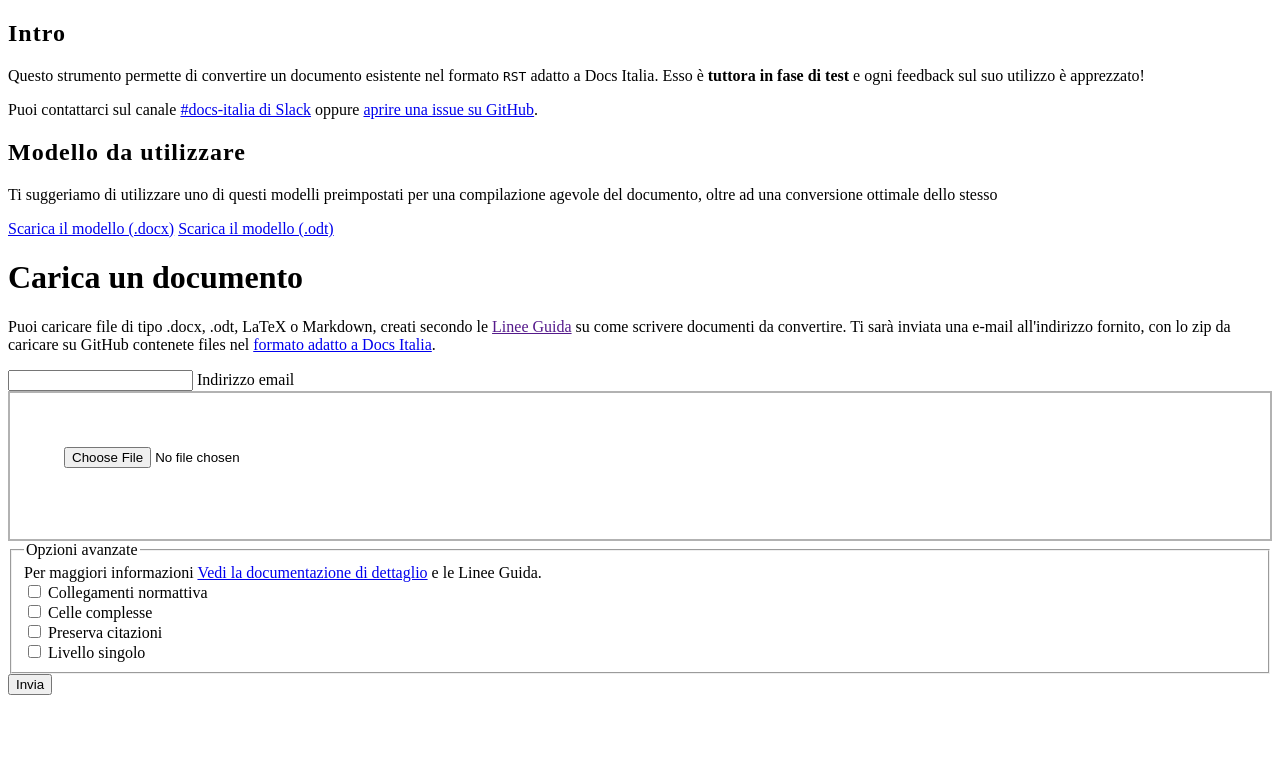
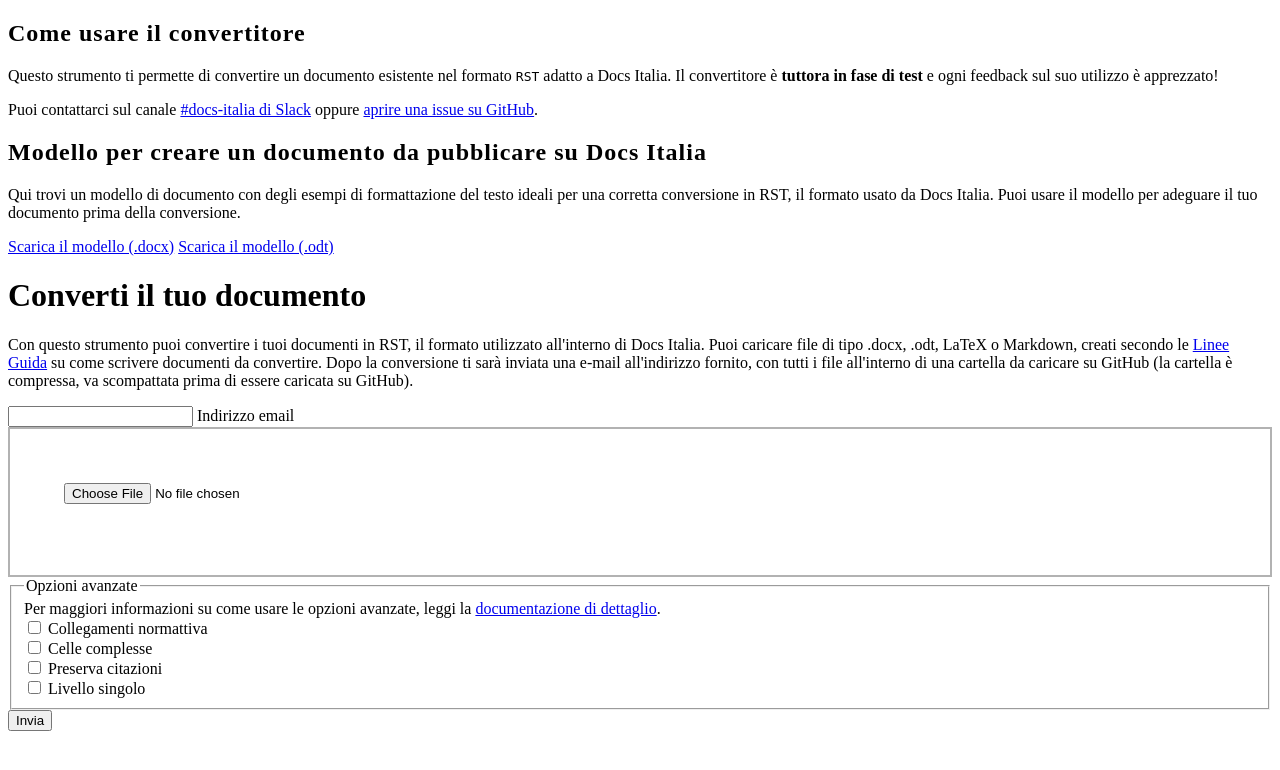
Before and after one commit to italia/docs-italia-convertitore-web, a Django app: page /converti/ in a window 1280 px wide. Shown: the top 770 px of the page. Run offline with Django 3.2, Linux system fonts and the light colour scheme.

Commit message:
Revisione testi per la pagina introduttiva al convertitore.

```diff
--- a/docs_italia_convertitore_web/templates/docs_italia_convertitore_web/converter_index.html
+++ b/docs_italia_convertitore_web/templates/docs_italia_convertitore_web/converter_index.html
@@ -7,23 +7,23 @@
   <div class="row">
     <aside class="col-12 col-md-4 col-lg-3 aside">
       <div class="pt-5 pr-md-5">
-        <h2 class="x-small title-minor text-uppercase font-weight-bold neutral-1-color-a9">Intro</h2>
-        <p class="x-small neutral-1-color-a8">Questo strumento permette di convertire un documento esistente nel formato <code>RST</code> adatto a Docs Italia. Esso è <b>tuttora in fase di test</b> e ogni feedback sul suo utilizzo è apprezzato!</p>
+        <h2 class="x-small title-minor text-uppercase font-weight-bold neutral-1-color-a9">Come usare il convertitore</h2>
+        <p class="x-small neutral-1-color-a8">Questo strumento ti permette di convertire un documento esistente nel formato <code>RST</code> adatto a Docs Italia. Il convertitore è <b>tuttora in fase di test</b> e ogni feedback sul suo utilizzo è apprezzato!</p>
         <p class="x-small neutral-1-color-a8">Puoi contattarci sul canale <a href="https://developersitalia.slack.com/messages/C9T4ELD4G/" target="_blank">#docs-italia di Slack</a> oppure <a href="https://github.com/italia/docs-italia-convertitore-web/issues" target="_blank">aprire una issue su GitHub</a>.</p>
       </div>
       <div class="pt-5 pr-md-5">
-        <h2 class="x-small title-minor text-uppercase font-weight-bold neutral-1-color-a9">Modello da utilizzare</h2>
-        <p class="x-small neutral-1-color-a8">Ti suggeriamo di utilizzare uno di questi modelli preimpostati per una compilazione agevole del documento, oltre ad una conversione ottimale dello stesso</p>
+        <h2 class="x-small title-minor text-uppercase font-weight-bold neutral-1-color-a9">Modello per creare un documento da pubblicare su Docs Italia</h2>
+        <p class="x-small neutral-1-color-a8">Qui trovi un modello di documento con degli esempi di formattazione del testo ideali per una corretta conversione in RST, il formato usato da Docs Italia. Puoi usare il modello per adeguare il tuo documento prima della conversione.</p>
         <a class="btn btn-sm btn-outline-primary my-1" href="https://github.com/italia/docs-italia-esempiformattazione-docs/raw/master/esempio.docx">Scarica il modello (.docx)</a>
         <a class="btn btn-sm btn-outline-primary my-1" href="https://github.com/italia/docs-italia-esempiformattazione-docs/raw/master/esempio.odt">Scarica il modello (.odt)</a>
       </div>
       </aside>
     <main class="col-12 col-md-8 col-lg-9">
       <div class="pt-5 pl-md-5">
-        <h1 class="title-main neutral-1-color-a9">Carica un documento</h1>
+        <h1 class="title-main neutral-1-color-a9">Converti il tuo documento</h1>
         <p class="small neutral-1-color-a8">
-          Puoi caricare file di tipo .docx, .odt, LaTeX o Markdown, creati secondo le <a href="">Linee Guida</a> su come scrivere documenti da convertire.
-          Ti sarà inviata una e-mail all'indirizzo fornito, con lo zip da caricare su GitHub contenete files nel <a href="http://guida-docs-italia.readthedocs.io/it/latest/index/scrivere-un-documento.html#il-formato-restructuredtext-rst">formato adatto a Docs Italia</a>.
+          Con questo strumento puoi convertire i tuoi documenti in RST, il formato utilizzato all'interno di Docs Italia. Puoi caricare file di tipo .docx, .odt, LaTeX o Markdown, creati secondo le <a href="https://guida-docs-italia.readthedocs.io/it/latest/index/scrivere-un-documento.html">Linee Guida</a> su come scrivere documenti da convertire.
+          Dopo la conversione ti sarà inviata una e-mail all'indirizzo fornito, con tutti i file all'interno di una cartella da caricare su GitHub (la cartella è compressa, va scompattata prima di essere caricata su GitHub).
         </p>
         <form enctype="multipart/form-data" id="converterForm" action="{% url 'docs_italia_convertitore:docs-italia-converter-view' %}"
               method="POST" class="row" >
@@ -51,8 +51,8 @@
             <legend class="h6 pt-5">Opzioni avanzate</legend>
             <div class="row">
               <div class="col-md-12">
-                Per maggiori informazioni
-                <a href="https://github.com/italia/docs-italia-comandi-conversione/blob/master/doc/comandi/converti-opzioni.md">Vedi la documentazione di dettaglio</a> e le Linee Guida.
+                Per maggiori informazioni su come usare le opzioni avanzate, leggi la
+                <a href="https://github.com/italia/docs-italia-comandi-conversione/blob/master/doc/comandi/converti-opzioni.md">documentazione di dettaglio</a>.
               </div>
               {% for field in form %}
               {% if field.name in form.converter_options %}
```
